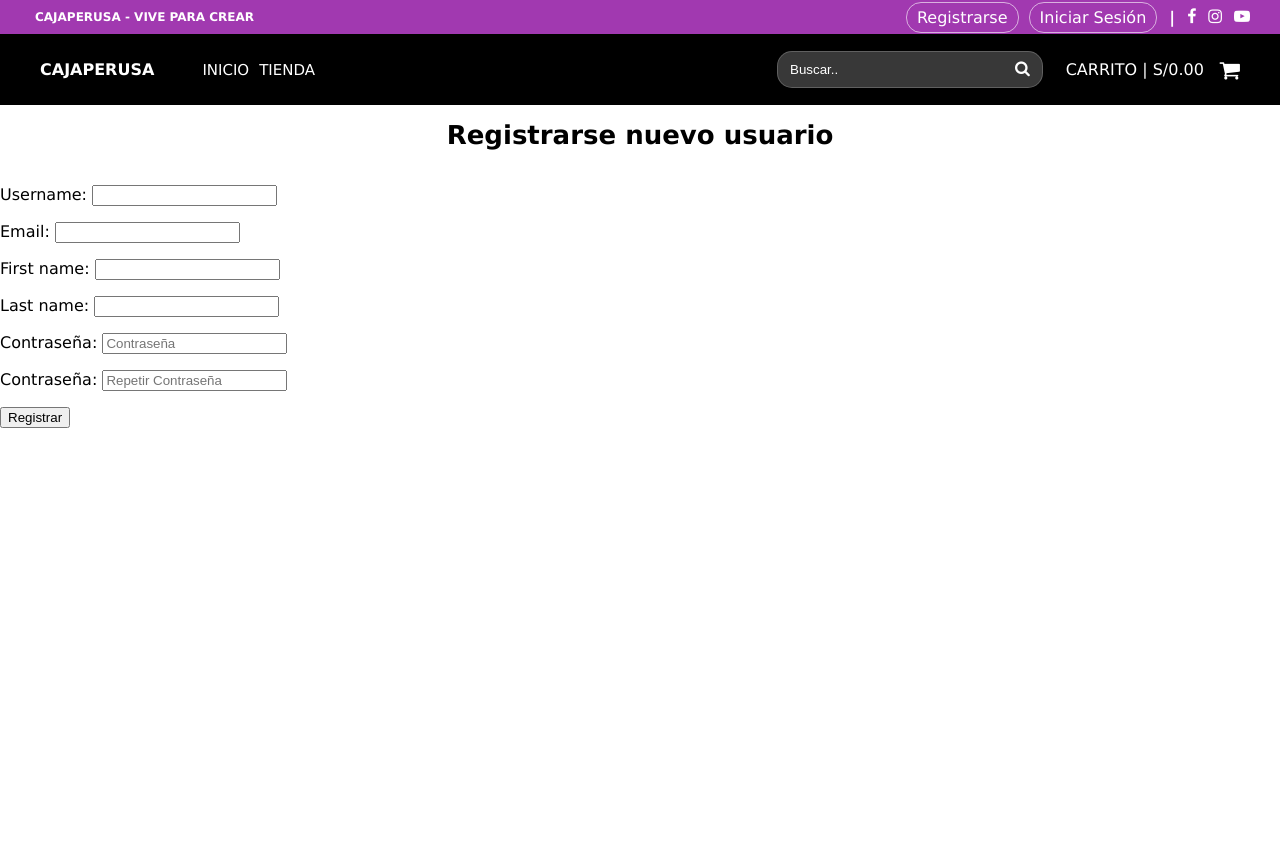
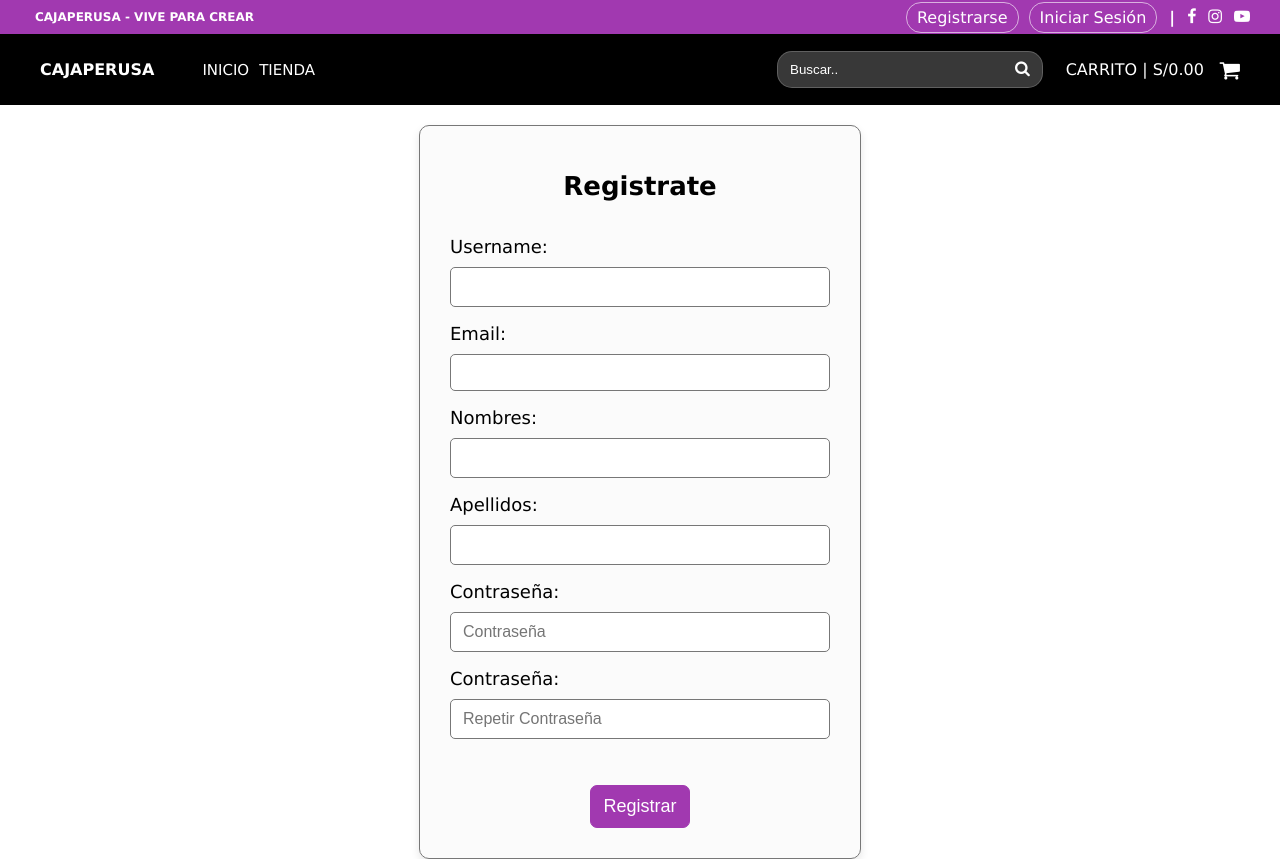
Before and after one commit to bryancitu/cajaperusa, a Django app: page /registrarse/ in a window 1280 px wide. Before the commit the page ends 428 px from the top, so only its background shows below. Run offline with Django 3.2, Linux system fonts and the light colour scheme; parts of the project's set-up code (start-up, migrations or seed data) failed here and were passed over.

Commit message:
personalizando nuestras sesiones

```diff
--- a/templates/base.html
+++ b/templates/base.html
@@ -180,7 +180,7 @@
                 <input type="search" placeholder="Buscar.." value="" name="s" autocomplete="off">
                 <i class="fa fa-search" aria-hidden="true"></i>
             </div>
-			<a href="" class="cajaperusa"> INICIO</a>
+			<a href="{% url 'home' %}" class="cajaperusa"> INICIO</a>
 			<a href="" class="cajaperusa"> SOBRE CAPERUSA</a>
 			<a class="accordion-sidebar-admin"> ¿QUÉ HACEMOS?</a>
 				<div class="panel_sidebar_admin">
@@ -201,7 +201,7 @@
         <div class="header-left">
             <h3><b>CAJAPERUSA</b></h3>
             <nav class="opciones-navbar-desktop">
-                <a href="" class="cajaperusa"> INICIO</a>
+                <a href="{% url 'home' %}" class="cajaperusa"> INICIO</a>
                 <a href="" class="cajaperusa"> TIENDA</a>
             </nav>
         </div>
--- a/templates/usuarios/register.html
+++ b/templates/usuarios/register.html
@@ -1,18 +1,41 @@
 {% extends "base.html" %}
 {% load static %}
 
-{% block title %}
-    Registrarse
-{% endblock title %}
+{% block title %}Registrate{% endblock title %}
+
+{% block css %}
+<style>
+.contendor-sesiones{width: 80%;max-width: 38rem;margin: auto;border: .1rem solid #777;border-radius: 1rem;padding: 1.5rem;margin-top: 2rem;
+            background-color: rgba(119, 119, 119, 0.03);box-shadow: 0 4px 8px 0 rgba(0,0,0,0.1);}
+.contendor-sesiones form p{display: flex;flex-direction: column;}
+form input[type="text"], form input[type="password"], form input[type="email"]{border: .1rem solid #777; border-radius: .5rem;padding: 1rem 1.2rem;margin-top: 1rem;}
+form button{background-color: #a139b0;color: #fff;border: .1rem solid #a139b0;border-radius: .7rem;padding: 1rem 1.2rem;font-size: 1.5rem;margin-top: 3rem;margin-bottom: 2rem;}
+form{text-align: center;}
+form label{text-align: left;}
+@media only screen and (min-width: 900px) {
+    .contendor-sesiones{padding: 3rem;}
+    form input[type="text"], form input[type="password"]{font-size: 1.6rem;}
+    form button{font-size: 1.8rem;margin-bottom: 0rem;}
+    form label{text-align: left;font-size: 1.8rem;}
+}
+</style>
+{% endblock css %}
 
 
 {% block content %}
 
-    <h1>Registrarse nuevo usuario</h1>
+<div class="contendor-sesiones">
+    <h1>Registrate</h1>
     <form action="" method="post">
         {% csrf_token %}
-        {{form.as_p}}
+        <p><label for="id_username">Username:</label> <input type="text" name="username" maxlength="30" required="" id="id_username"></p>
+        <p><label for="id_email">Email:</label> <input type="email" name="email" maxlength="254" required="" id="id_email"></p>
+        <p><label for="id_first_name">Nombres:</label> <input type="text" name="first_name" maxlength="50" required="" id="id_first_name"></p>
+        <p><label for="id_last_name">Apellidos:</label> <input type="text" name="last_name" maxlength="50" required="" id="id_last_name"></p>
+        <p><label for="id_password1">Contraseña:</label> <input type="password" name="password1" placeholder="Contraseña" required="" id="id_password1"></p>
+        <p><label for="id_password2">Contraseña:</label> <input type="password" name="password2" placeholder="Repetir Contraseña" required="" id="id_password2"></p>
         <button type="submit">Registrar</button>
     </form>
+</div>
 
 {% endblock content %}
```
Also changed, not shown: templates/usuarios/login.html (+22 -4 lines), templates/usuarios/update.html (+22 -5 lines), templates/usuarios/verificacion.html (+25 -5 lines).
